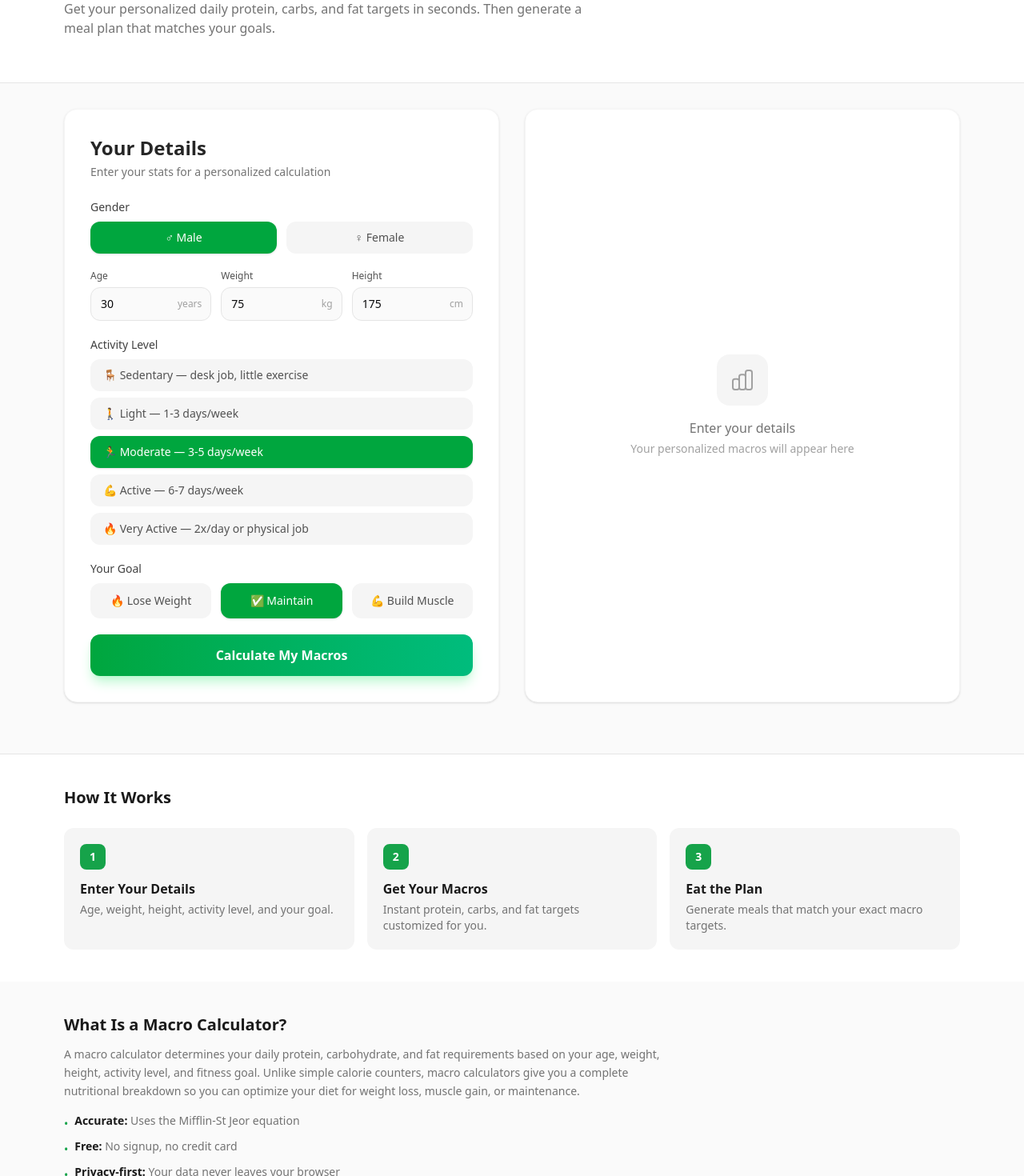
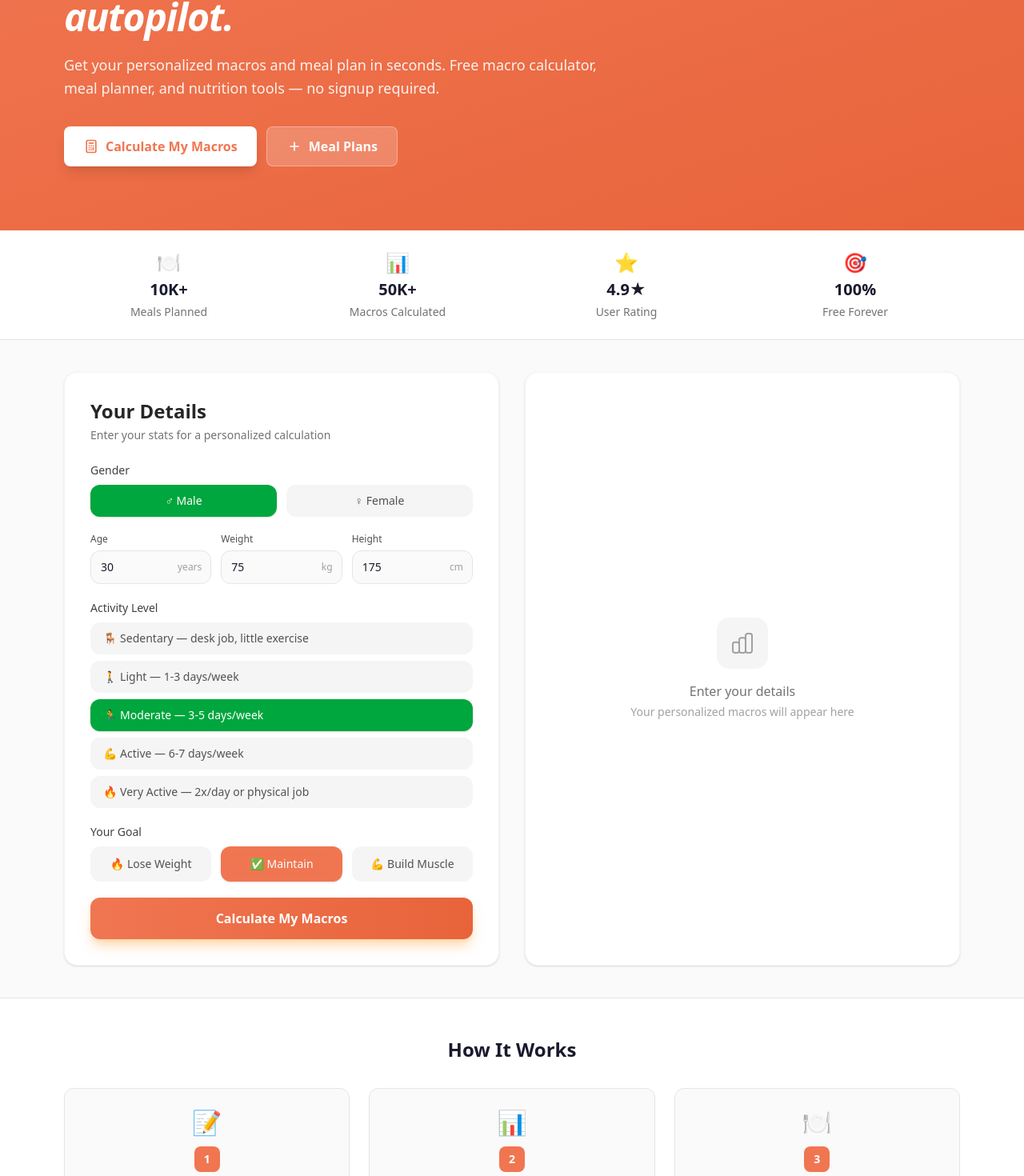
Before and after one commit to eelbaraka/macro-planner, a Next.js app: page / in a window 1280 px wide. Shown: the part 214-1684 px from the top of the page at 80% size. Built offline with nearby package versions, Linux system fonts and the light colour scheme.

Commit message:
Complete redesign: EatThisMuch style — warm orange #f07651, icons, clean cards, gradient hero

```diff
--- a/src/app/globals.css
+++ b/src/app/globals.css
@@ -1,26 +1,26 @@
 @import "tailwindcss";
-@plugin "@tailwindcss/typography";
 
 @theme {
   --color-background: #fafafa;
-  --color-foreground: #09090b;
+  --color-foreground: #1a1a2e;
   --color-card: #ffffff;
-  --color-card-foreground: #09090b;
-  --color-primary: #16a34a;
+  --color-card-foreground: #1a1a2e;
+  --color-primary: #f07651;
   --color-primary-foreground: #ffffff;
-  --color-secondary: #f0fdf4;
-  --color-secondary-foreground: #166534;
-  --color-muted: #f4f4f5;
-  --color-muted-foreground: #71717a;
-  --color-accent: #f0fdf4;
-  --color-accent-foreground: #166534;
-  --color-border: #e4e4e7;
-  --color-input: #e4e4e7;
-  --color-ring: #16a34a;
+  --color-secondary: #fff4f0;
+  --color-secondary-foreground: #c2410c;
+  --color-muted: #f5f5f5;
+  --color-muted-foreground: #737373;
+  --color-accent: #fff4f0;
+  --color-accent-foreground: #c2410c;
+  --color-border: #e5e5e5;
+  --color-input: #e5e5e5;
+  --color-ring: #f07651;
   --radius: 0.5rem;
 }
 
 body {
   background-color: #fafafa;
-  color: #09090b;
+  color: #1a1a2e;
+  font-family: ui-sans-serif, system-ui, -apple-system, BlinkMacSystemFont, "Segoe UI", Roboto, sans-serif;
 }
--- a/src/app/page.tsx
+++ b/src/app/page.tsx
@@ -5,47 +5,78 @@ import { MacroCalculator } from "@/components/macro-calculator";
 export const metadata: Metadata = {
   title: "MacroPlanner — Free Macro Calculator & Meal Planner",
   description:
-    "Calculate your daily macros (protein, carbs, fat) and get a personalized meal plan for free.",
+    "Create personalized meal plans tailored to your preferences and goals. Free macro calculator, meal planner, and nutrition tools.",
 };
 
 export default function Home() {
   return (
     <div>
-      {/* Simple Header Section */}
-      <div className="bg-white border-b border-[#e5e5e5]">
-        <div className="max-w-6xl mx-auto px-4 py-10 md:py-14">
+      {/* Hero */}
+      <div className="bg-gradient-to-br from-[#f07651] to-[#e8633a] text-white">
+        <div className="max-w-6xl mx-auto px-4 py-16 md:py-20">
           <div className="max-w-2xl">
-            <h1 className="text-3xl md:text-4xl font-bold text-[#1a1a1a] mb-3">
-              Free Macro Calculator & Meal Planner
+            <h1 className="text-4xl md:text-5xl font-bold tracking-tight mb-4 leading-tight">
+              Put your nutrition on <span className="italic">autopilot.</span>
             </h1>
-            <p className="text-[#737373] text-base">
-              Get your personalized daily protein, carbs, and fat targets in seconds.
-              Then generate a meal plan that matches your goals.
+            <p className="text-white/90 text-lg mb-8 leading-relaxed">
+              Get your personalized macros and meal plan in seconds. Free macro calculator,
+              meal planner, and nutrition tools — no signup required.
             </p>
+            <div className="flex flex-wrap gap-3">
+              <a href="#calculator" className="inline-flex items-center gap-2 bg-white text-[#f07651] px-6 py-3 rounded-lg font-semibold hover:bg-orange-50 transition-colors shadow-lg">
+                <svg className="w-5 h-5" fill="none" viewBox="0 0 24 24" stroke="currentColor"><path strokeLinecap="round" strokeLinejoin="round" strokeWidth={2} d="M9 7h6m0 10v-3m-3 3h.01M9 17h.01M9 14h.01M12 14h.01M15 11h.01M12 11h.01M9 11h.01M7 21h10a2 2 0 002-2V5a2 2 0 00-2-2H7a2 2 0 00-2 2v14a2 2 0 002 2z" /></svg>
+                Calculate My Macros
+              </a>
+              <Link href="/meal-planner" className="inline-flex items-center gap-2 bg-white/20 text-white px-6 py-3 rounded-lg font-semibold hover:bg-white/30 transition-colors border border-white/30">
+                <svg className="w-5 h-5" fill="none" viewBox="0 0 24 24" stroke="currentColor"><path strokeLinecap="round" strokeLinejoin="round" strokeWidth={2} d="M12 6v6m0 0v6m0-6h6m-6 0H6" /></svg>
+                Meal Plans
+              </Link>
+            </div>
           </div>
         </div>
       </div>
 
-      {/* Calculator Section - Gray bg + white card */}
-      <div className="max-w-6xl mx-auto px-4 py-8">
+      {/* Stats */}
+      <div className="bg-white border-b border-[#e5e5e5]">
+        <div className="max-w-6xl mx-auto px-4 py-6">
+          <div className="grid grid-cols-2 md:grid-cols-4 gap-6 text-center">
+            {[
+              { value: "10K+", label: "Meals Planned", icon: "🍽️" },
+              { value: "50K+", label: "Macros Calculated", icon: "📊" },
+              { value: "4.9★", label: "User Rating", icon: "⭐" },
+              { value: "100%", label: "Free Forever", icon: "🎯" },
+            ].map((s) => (
+              <div key={s.label} className="space-y-1">
+                <div className="text-2xl">{s.icon}</div>
+                <div className="text-xl font-bold text-[#1a1a2e]">{s.value}</div>
+                <div className="text-sm text-[#737373]">{s.label}</div>
+              </div>
+            ))}
+          </div>
+        </div>
+      </div>
+
+      {/* Calculator */}
+      <div id="calculator" className="max-w-6xl mx-auto px-4 py-10">
         <MacroCalculator />
       </div>
 
       {/* How It Works */}
-      <div className="bg-white border-t border-[#e5e5e5] mt-8">
-        <div className="max-w-6xl mx-auto px-4 py-10">
-          <h2 className="text-xl font-bold text-[#1a1a1a] mb-6">How It Works</h2>
-          <div className="grid md:grid-cols-3 gap-4">
+      <div className="bg-white border-t border-[#e5e5e5]">
+        <div className="max-w-6xl mx-auto px-4 py-12">
+          <h2 className="text-2xl font-bold text-[#1a1a2e] mb-8 text-center">How It Works</h2>
+          <div className="grid md:grid-cols-3 gap-6">
             {[
-              { step: "1", title: "Enter Your Details", desc: "Age, weight, height, activity level, and your goal." },
-              { step: "2", title: "Get Your Macros", desc: "Instant protein, carbs, and fat targets customized for you." },
-              { step: "3", title: "Eat the Plan", desc: "Generate meals that match your exact macro targets." },
+              { step: "1", title: "Enter Your Details", desc: "Age, weight, height, activity level, and your goal.", icon: "📝" },
+              { step: "2", title: "Get Your Macros", desc: "Instant protein, carbs, and fat targets customized for you.", icon: "📊" },
+              { step: "3", title: "Eat the Plan", desc: "Generate meals that match your exact macro targets.", icon: "🍽️" },
             ].map((item) => (
-              <div key={item.step} className="bg-[#f5f5f5] rounded-xl p-5">
-                <div className="w-8 h-8 bg-[#16a34a] text-white rounded-lg flex items-center justify-center text-sm font-bold mb-3">
+              <div key={item.step} className="bg-[#fafafa] rounded-xl p-6 text-center border border-[#e5e5e5] hover:shadow-md transition-shadow">
+                <div className="text-3xl mb-3">{item.icon}</div>
+                <div className="w-8 h-8 bg-[#f07651] text-white rounded-lg flex items-center justify-center text-sm font-bold mx-auto mb-3">
                   {item.step}
                 </div>
-                <h3 className="font-semibold text-[#1a1a1a] mb-1">{item.title}</h3>
+                <h3 className="font-semibold text-[#1a1a2e] mb-1">{item.title}</h3>
                 <p className="text-sm text-[#737373]">{item.desc}</p>
               </div>
             ))}
@@ -56,14 +87,15 @@ export default function Home() {
       {/* SEO Content */}
       <div className="max-w-6xl mx-auto px-4 py-10">
         <div className="max-w-3xl">
-          <h2 className="text-xl font-bold text-[#1a1a1a] mb-3">What Is a Macro Calculator?</h2>
+          <h2 className="text-xl font-bold text-[#1a1a2e] mb-3">Free Macro Calculator</h2>
           <p className="text-[#737373] text-sm leading-relaxed mb-4">
-            A macro calculator determines your daily protein, carbohydrate, and fat requirements based on your age, weight, height, activity level, and fitness goal. Unlike simple calorie counters, macro calculators give you a complete nutritional breakdown so you can optimize your diet for weight loss, muscle gain, or maintenance.
+            Our free macro calculator helps you determine your daily protein, carbohydrate, and fat requirements.
+            Unlike simple calorie counters, our calculator gives you a complete nutritional breakdown.
           </p>
           <ul className="space-y-2 text-sm text-[#737373]">
-            <li className="flex items-start gap-2"><span className="text-[#16a34a] mt-1">•</span><span><strong className="text-[#1a1a1a]">Accurate:</strong> Uses the Mifflin-St Jeor equation</span></li>
-            <li className="flex items-start gap-2"><span className="text-[#16a34a] mt-1">•</span><span><strong className="text-[#1a1a1a]">Free:</strong> No signup, no credit card</span></li>
-            <li className="flex items-start gap-2"><span className="text-[#16a34a] mt-1">•</span><span><strong className="text-[#1a1a1a]">Privacy-first:</strong> Your data never leaves your browser</span></li>
+            <li className="flex items-start gap-2"><span className="text-[#f07651] mt-1">•</span><span><strong className="text-[#1a1a2e]">Science-based:</strong> Uses Mifflin-St Jeor equation</span></li>
+            <li className="flex items-start gap-2"><span className="text-[#f07651] mt-1">•</span><span><strong className="text-[#1a1a2e]">Free:</strong> No signup, no credit card</span></li>
+            <li className="flex items-start gap-2"><span className="text-[#f07651] mt-1">•</span><span><strong className="text-[#1a1a2e]">Privacy-first:</strong> Your data never leaves your browser</span></li>
           </ul>
         </div>
       </div>
--- a/src/components/macro-calculator.tsx
+++ b/src/components/macro-calculator.tsx
@@ -117,11 +117,11 @@ export function MacroCalculator() {
                   onClick={() => setInputs({ ...inputs, goal: g.key as "lose" | "maintain" | "gain" })}
                   className={`py-3 px-2 rounded-xl text-sm font-medium transition-all ${
                     inputs.goal === g.key
-                      ? "bg-green-600 text-white shadow-sm"
+                      ? "bg-[#f07651] text-white shadow-sm"
                       : "bg-neutral-100 text-neutral-600 hover:bg-neutral-200"
                   }`}
                 >
-                  {g.label}
+                  {g.key === "lose" ? "🔥 Lose Weight" : g.key === "maintain" ? "✅ Maintain" : "💪 Build Muscle"}
                 </button>
               ))}
             </div>
@@ -129,7 +129,7 @@ export function MacroCalculator() {
 
           <button
             onClick={handleCalculate}
-            className="w-full py-3.5 bg-gradient-to-r from-green-600 to-emerald-500 text-white rounded-xl font-semibold text-base hover:from-green-700 hover:to-emerald-600 transition-all shadow-lg shadow-green-200 hover:shadow-xl active:scale-[0.98]"
+            className="w-full py-3.5 bg-gradient-to-r from-[#f07651] to-[#e8633a] text-white rounded-xl font-semibold text-base hover:from-[#e0633a] hover:to-[#d4532a] transition-all shadow-lg shadow-orange-200 hover:shadow-xl active:scale-[0.98]"
           >
             Calculate My Macros
           </button>
--- a/src/components/site-header.tsx
+++ b/src/components/site-header.tsx
@@ -16,15 +16,15 @@ export function SiteHeader() {
     <header className="sticky top-0 z-50 bg-white border-b border-[#e5e5e5]">
       <div className="max-w-6xl mx-auto flex h-16 items-center justify-between px-4">
         <Link href="/" className="flex items-center gap-2 font-bold text-lg">
-          <div className="w-8 h-8 bg-[#16a34a] rounded-lg flex items-center justify-center">
+          <div className="w-8 h-8 bg-[#f07651] rounded-lg flex items-center justify-center">
             <svg className="w-4 h-4 text-white" fill="none" viewBox="0 0 24 24" stroke="currentColor"><path strokeLinecap="round" strokeLinejoin="round" strokeWidth={2} d="M12 6v6m0 0v6m0-6h6m-6 0H6" /></svg>
           </div>
-          <span>Macro<span className="text-[#16a34a]">Planner</span></span>
+          <span>Macro<span className="text-[#f07651]">Planner</span></span>
         </Link>
 
         <nav className="hidden md:flex items-center gap-6">
           {navLinks.map((link) => (
-            <Link key={link.href} href={link.href} className="text-sm text-[#737373] hover:text-[#1a1a1a] transition-colors">
+            <Link key={link.href} href={link.href} className="text-sm text-[#737373] hover:text-[#1a1a2e] transition-colors">
               {link.label}
             </Link>
           ))}
@@ -44,7 +44,7 @@ export function SiteHeader() {
       {mobileOpen && (
         <div className="md:hidden bg-white border-t border-[#e5e5e5] p-4 flex flex-col gap-2">
           {navLinks.map((link) => (
-            <Link key={link.href} href={link.href} className="px-4 py-2 text-sm text-[#737373] hover:text-[#1a1a1a]" onClick={() => setMobileOpen(false)}>
+            <Link key={link.href} href={link.href} className="px-4 py-2 text-sm text-[#737373] hover:text-[#1a1a2e]" onClick={() => setMobileOpen(false)}>
               {link.label}
             </Link>
           ))}
```
